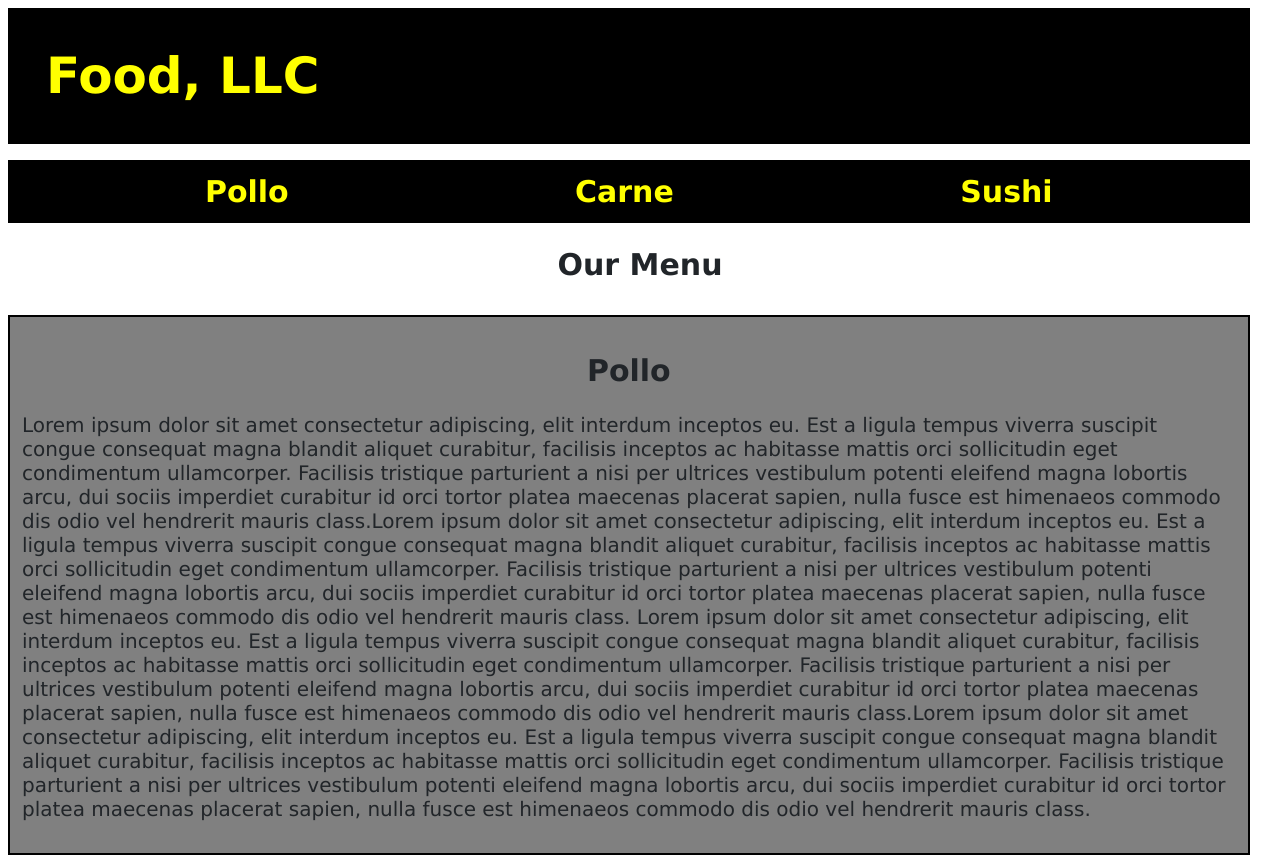
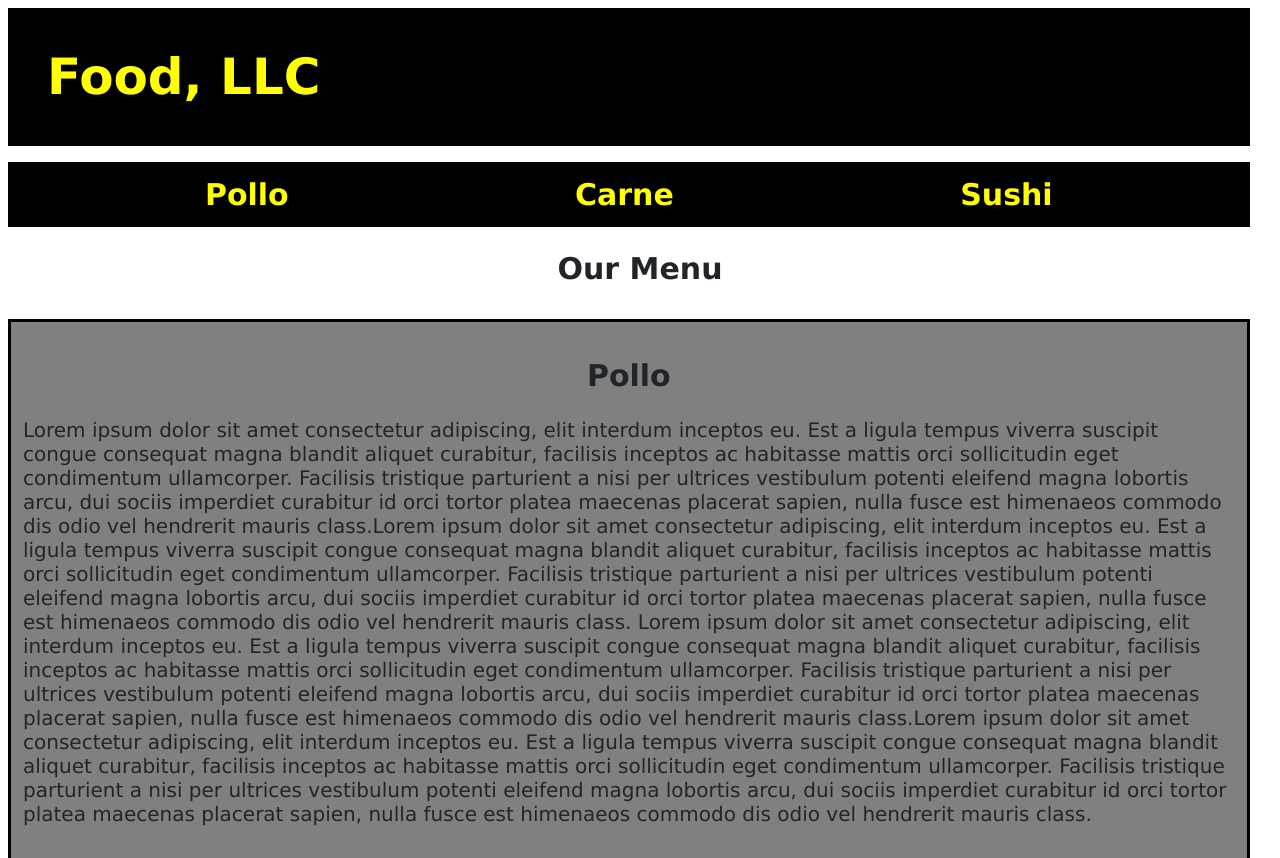
Before and after one commit to JordyJosueAlbe/CourseraSemana3, a plain HTML site: page index.html in a window 1280 px wide. Shown: the top 858 px of the page. Drawn offline with nearby package versions, Linux system fonts and the light colour scheme.

Commit message:
Ya esta la pagina chato

```diff
--- a/116.css
+++ b/116.css
@@ -22,7 +22,7 @@ h1 {
 	background-color: black;
 	padding:  0.6rem 0.6rem;
 	text-align: center;	width: 97%;
-    border: 2px solid black;
+    border: 3px solid black;
 }
 
 .heathen li{
@@ -43,7 +43,7 @@ h1 {
 	padding:  0.6rem 0.6rem;
 	display: inline-block;
 	width: 97%;
-	border: 2px solid black;
+	border: 3px solid black;
 }
 
 .label {
@@ -54,7 +54,7 @@ h1 {
 	width: 97%;
 	text-align: left;
 	font-size: 20px;
-    border: 2px solid black;
+    border: 3px solid black;
 }
 
 
```
